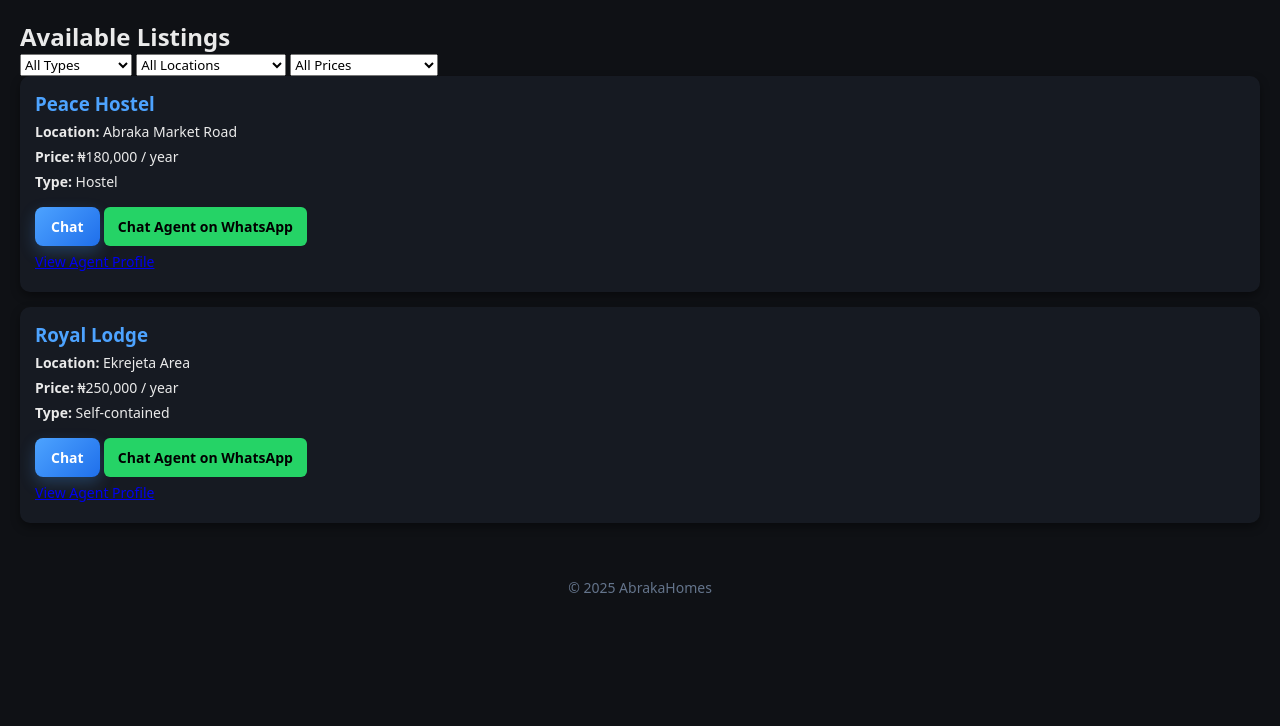
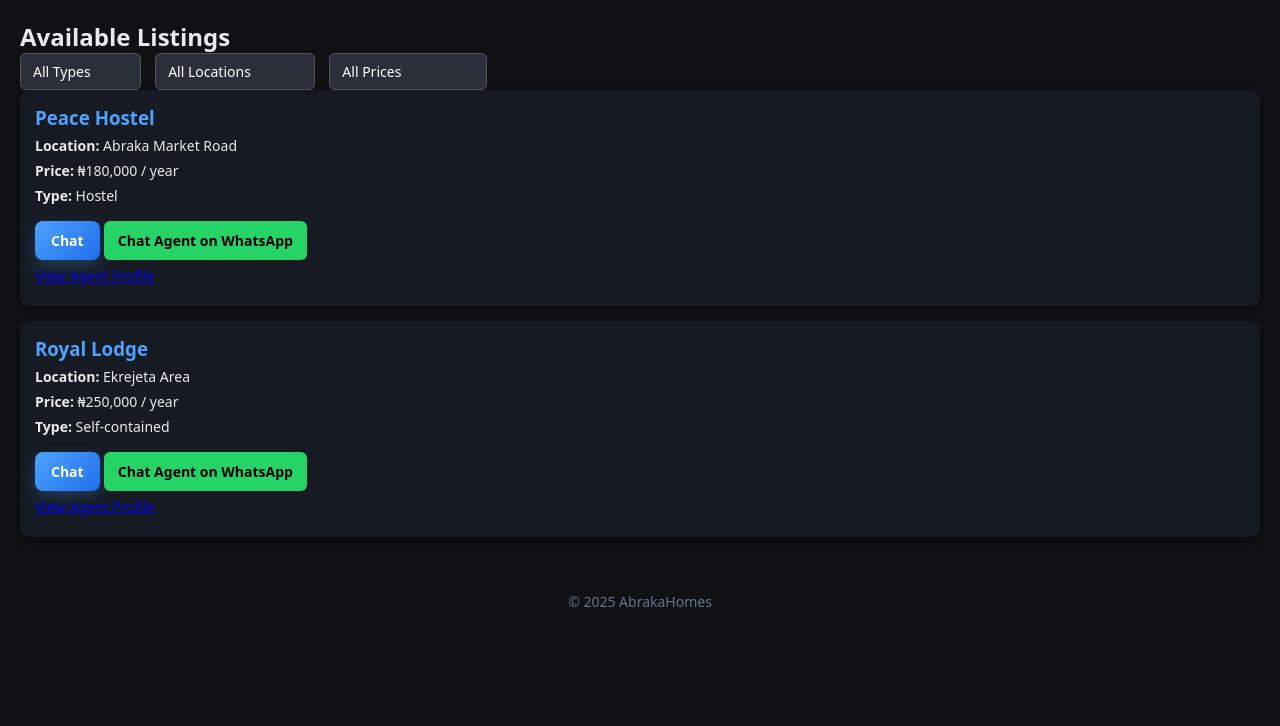
Before and after one commit to kejicjs11/Keji-website, a plain HTML site: page listings.html in a window 1280 px wide. Shown: the part 74-800 px from the top of the page. Drawn offline with Linux system fonts and the light colour scheme.

Commit message:
Update style.css

```diff
--- a/style.css
+++ b/style.css
@@ -335,3 +335,17 @@ body {
   transform: translateY(0);
   box-shadow: 0 4px 10px rgba(77, 163, 255, 0.2);
 }
+
+.filters select {
+  appearance: none;        /* removes default styling for cross-browser */
+  -webkit-appearance: none;
+  -moz-appearance: none;
+  padding: 8px 12px;
+  margin-right: 10px;
+  border-radius: 6px;
+  border: 1px solid #555;
+  background-color: #2a2f3a;  /* dark theme */
+  color: #fff;
+  font-size: 14px;
+  cursor: pointer;
+}
```
